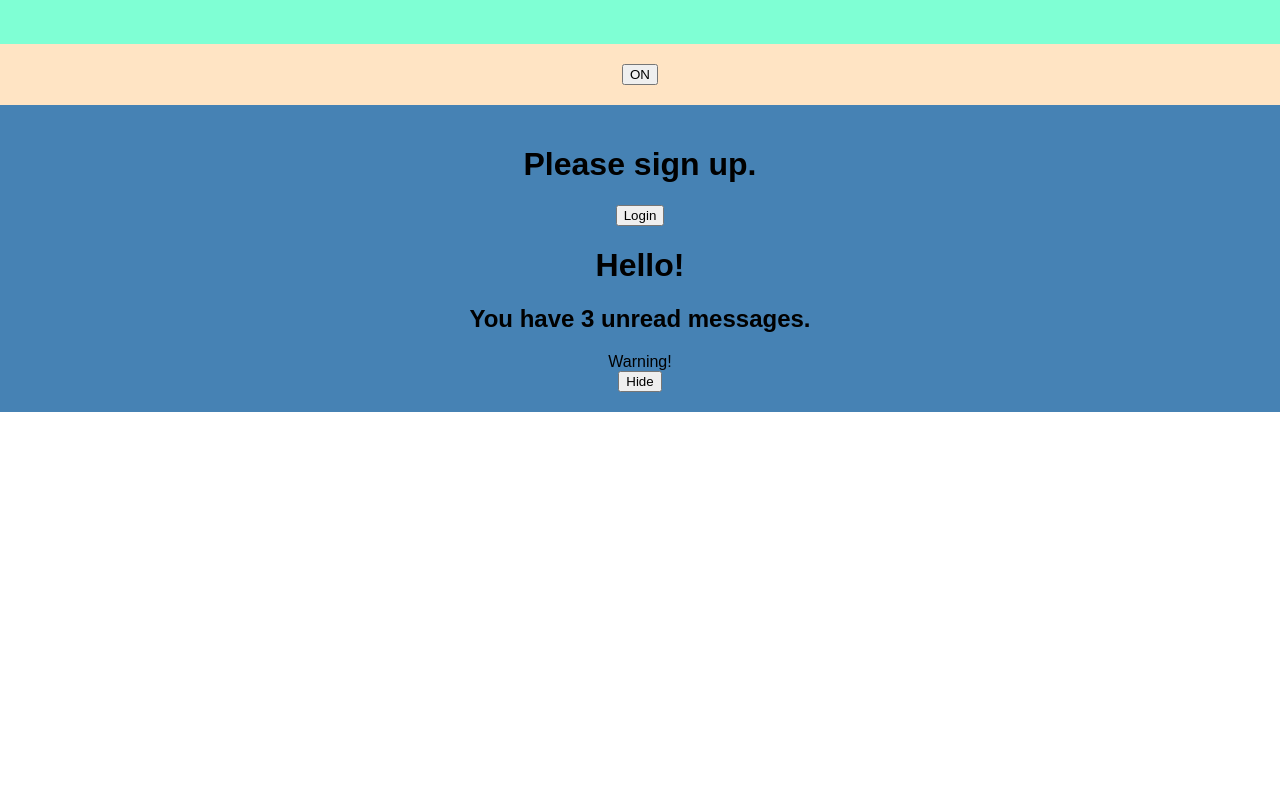
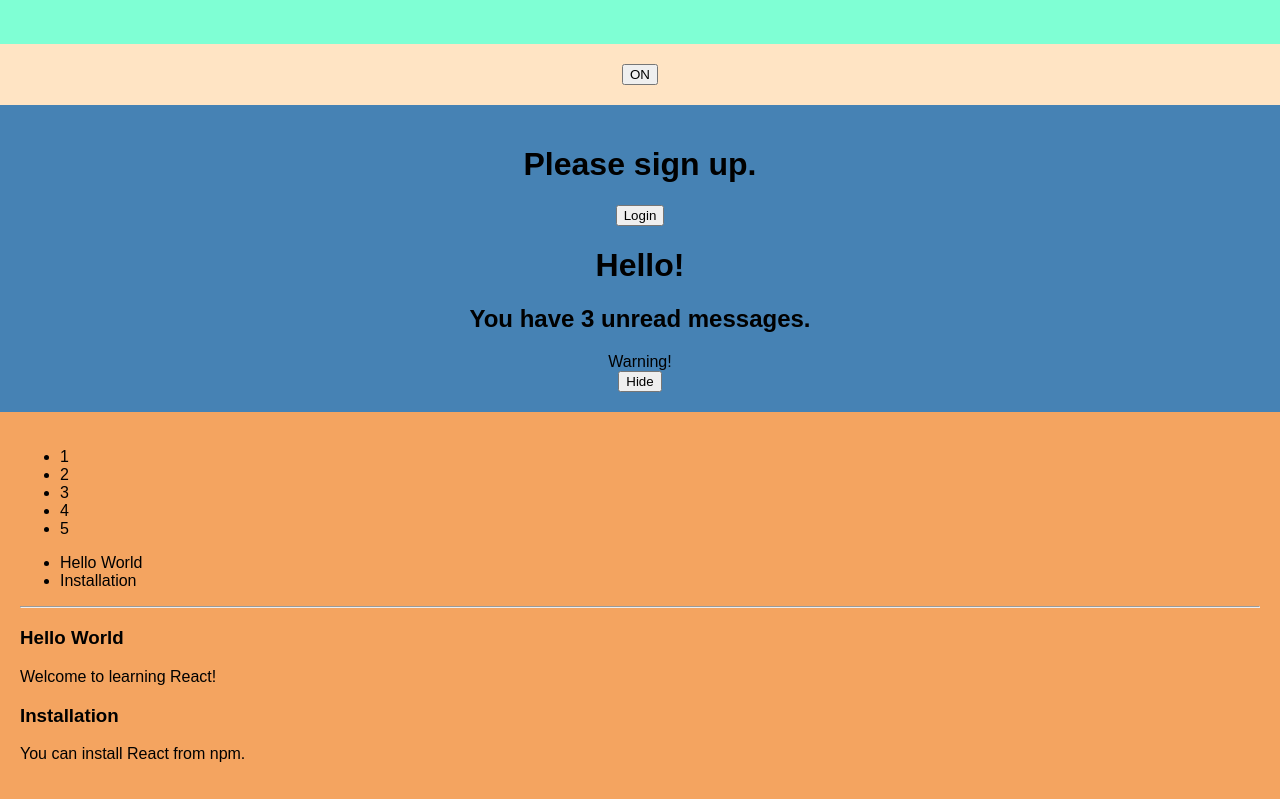
Before and after one commit to rodgracas/react-js-demo, a React (Create React App) app: page / in a window 1280 px wide. Shown: the part 732-1531 px from the top of the page. Before the commit the page ends 1144 px from the top, so only its background shows below. Built offline with nearby package versions, Linux system fonts and the light colour scheme.

Commit message:
Lists and Keys

```diff
--- a/src/App.js
+++ b/src/App.js
@@ -5,6 +5,7 @@ import ComponentsAndProps from './components/ComponentsAndProps';
 import StateAndLifecycle from './components/StateAndLifecycle';
 import HandlingEvents from './components/HandlingEvents';
 import ConditionalRendering from './components/ConditionalRendering';
+import ListsAndKeys from './components/ListsAndKeys';
 
 class App extends Component {
   render() {
@@ -21,6 +22,7 @@ class App extends Component {
         <StateAndLifecycle />
         <HandlingEvents />
         <ConditionalRendering />
+        <ListsAndKeys />
       </div>
     );
   }
--- /dev/null
+++ b/src/components/ListsAndKeys.js
@@ -0,0 +1,102 @@
+import React from 'react';
+
+const numbers = [1, 2, 3, 4, 5];
+
+function ListItem(props) {
+    return <li>{props.value}</li>;
+}
+
+function NumberList(props) {
+    const numbers = props.numbers;
+    const listItems = numbers.map((number) =>
+        // When you run this code, you’ll be given a warning that a key should be provided for list items.
+        // A “key” is a special string attribute you need to include when creating lists of elements.
+        // <li key={number.toString()}> {/*Keys help React identify which items have changed, are added, or are removed.*/}
+        //     {number}
+        // </li>
+
+        //Keys only make sense in the context of the surrounding array.
+        //For example, if you extract a ListItem component, you should keep the key on the <ListItem /> elements
+        //in the array rather than on the <li> element in the ListItem itself.
+        <ListItem key={number.toString()} value={number} /> /*A good rule of thumb is that elements inside the map() call need keys.*/
+    );
+
+    return (
+        <ul>{listItems}</ul>
+    );
+
+    // Or embedding any JSX expression, and inline the map() result...
+    // return (
+    //     <ul>
+    //     {numbers.map((number) =>
+    //         <ListItem key={number.toString()} value={number} />
+    //     )}
+    //     </ul>
+    // );
+}
+
+/*
+Keys used within arrays should be unique among their siblings.
+However they don’t need to be globally unique.
+We can use the same keys when we produce two different arrays
+*/
+
+const posts = [
+    {id: 1, title: 'Hello World', content: 'Welcome to learning React!'},
+    {id: 2, title: 'Installation', content: 'You can install React from npm.'}
+  ];
+
+function Blog(props) {
+    const sidebar = (
+        <ul>
+            {props.posts.map((post) =>
+            <li key={post.id}>
+                {post.title}
+            </li>
+        )}
+        </ul>
+    );
+
+    const content = props.posts.map((post) =>
+        <div key={post.id}>
+            <h3>{post.title}</h3>
+            <p>{post.content}</p>
+        </div>
+    );
+
+    return (
+        <div>
+            {sidebar}
+            <hr />
+            {content}
+        </div>
+    );
+}
+
+class ListsAndKeys extends React.Component {
+    render() {
+        return (
+            <div className="ListsAndKeys">
+                <NumberList numbers={numbers} />
+                <Blog posts={posts} />
+            </div>
+        );
+    }
+}
+
+// Keys - another example */
+/*
+const todoItems = todos.map((todo, index) =>
+  // Only do this if items have no stable IDs
+  <li key={index}>
+    {todo.text}
+  </li>
+);
+
+Note:
+We don’t recommend using indexes for keys if the order of items may change.
+This can negatively impact performance and may cause issues with component state.
+
+*/
+
+export default ListsAndKeys;
--- a/src/index.css
+++ b/src/index.css
@@ -23,3 +23,9 @@ body {
   padding: 20px;
   background-color: steelblue;
 }
+
+.ListsAndKeys {
+  text-align: left;
+  padding: 20px;
+  background-color: sandybrown;
+}
```
